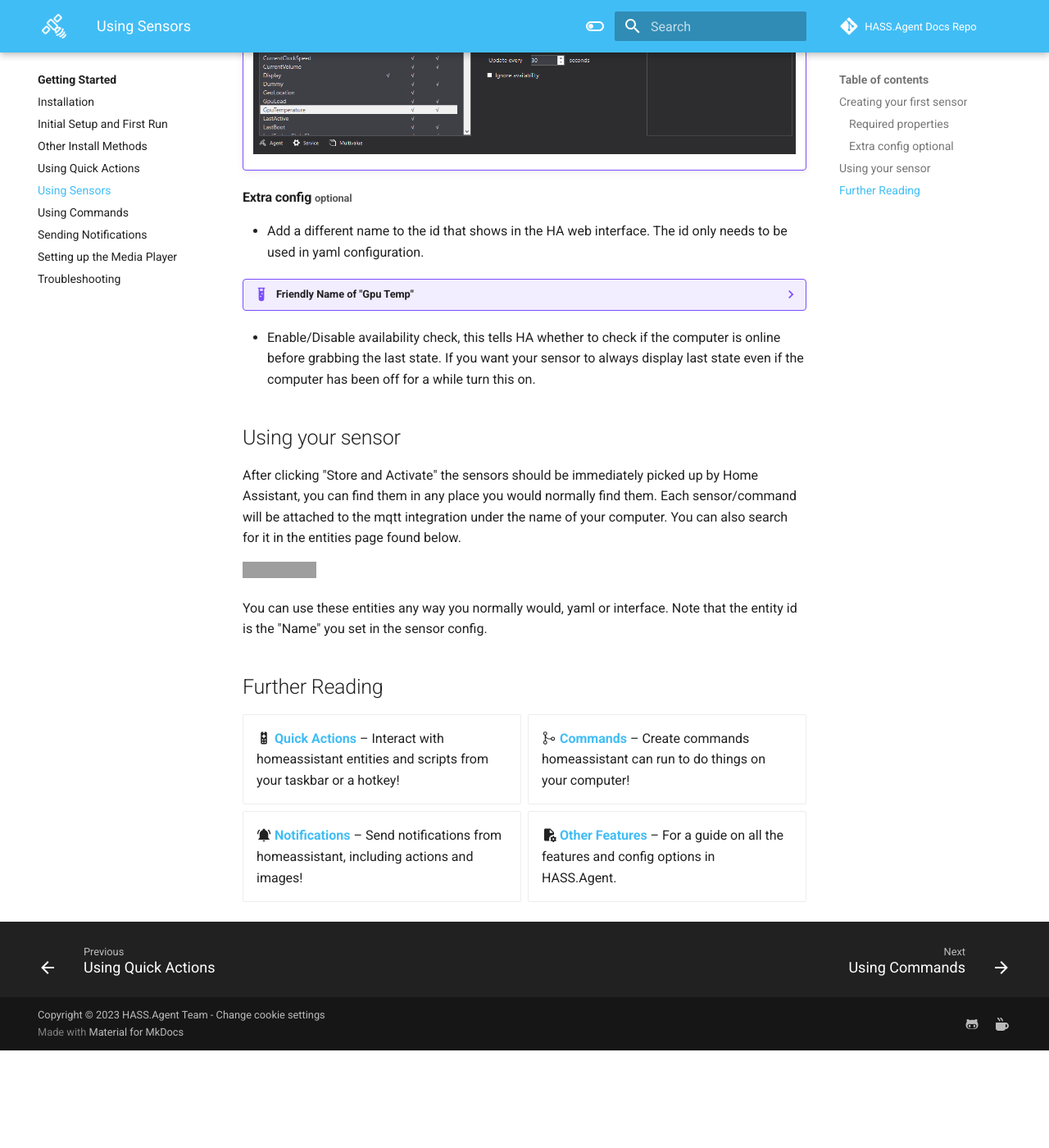
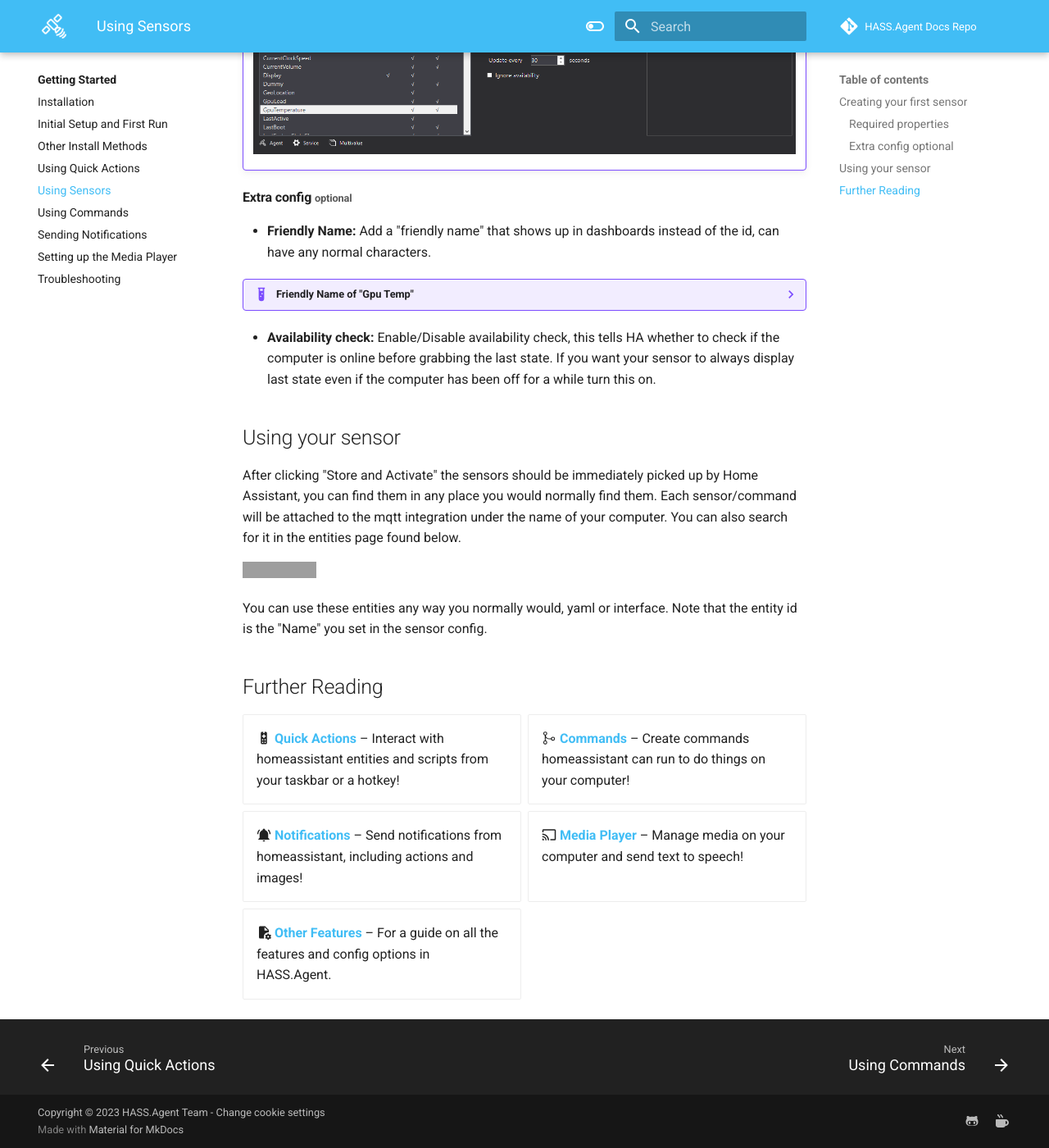
Before and after one commit to hass-agent/HASS.Agent-Documentation, an MkDocs documentation site: the page built from docs/getting-started/sensors.md, in a window 1280 px wide and 1400 px high, scrolled down 803 px. Shown: the whole window at 82% size. Built offline with MkDocs 1.6.1 and Material for MkDocs 9.7.7, drawn with Linux system fonts in a browser that asks for light colours; a script that is not in the unit is left out; comment, search, counter and statistics services are not loaded; the version menu is left out; before the commit the page ends 2084 px from its top, so only the background shows below that; grey boxes are pictures that could not be loaded.

Commit message:
Fix wording of friendly name section on sensors page

```diff
--- a/docs/getting-started/sensors.md
+++ b/docs/getting-started/sensors.md
@@ -17,13 +17,13 @@
 
 #### Extra config <small>optional</small>
 
-- Add a different name to the id that shows in the HA web interface. The id only needs to be used in yaml configuration.
+- **Friendly Name:** Add a "friendly name" that shows up in dashboards instead of the id, can have any normal characters.
 
 ??? example "Friendly Name of "Gpu Temp" "
 
     ![Image of the quick action](../assets/images/screenshots/sensor-friendly-name.png)
 
-- Enable/Disable availability check, this tells HA whether to check if the computer is online before grabbing the last state. If you want your sensor to always display last state even if the computer has been off for a while turn this on.
+- **Availability check:** Enable/Disable availability check, this tells HA whether to check if the computer is online before grabbing the last state. If you want your sensor to always display last state even if the computer has been off for a while turn this on.
 
 ## Using your sensor
 
@@ -40,6 +40,7 @@
 - :material-remote-tv: **[Quick Actions]** – Interact with homeassistant entities and scripts from your taskbar or a hotkey!
 - :octicons-git-merge-24: **[Commands]** – Create commands homeassistant can run to do things on your computer!
 - :material-bell-ring: **[Notifications]** – Send notifications from homeassistant, including actions and images!
+- :material-cast: **[Media Player]** – Manage media on your computer and send text to speech!
 - :material-file-cog: **[Other Features]** – For a guide on all the features and config options in HASS.Agent.
 
 </div>
@@ -47,4 +48,5 @@
 [Quick Actions]: ./quick-actions.md
 [Commands]: ./commands.md
 [Notifications]: ./notifications.md
+[Media Player]: ./media-player.md
 [Other Features]: ../setup/index.md
```
